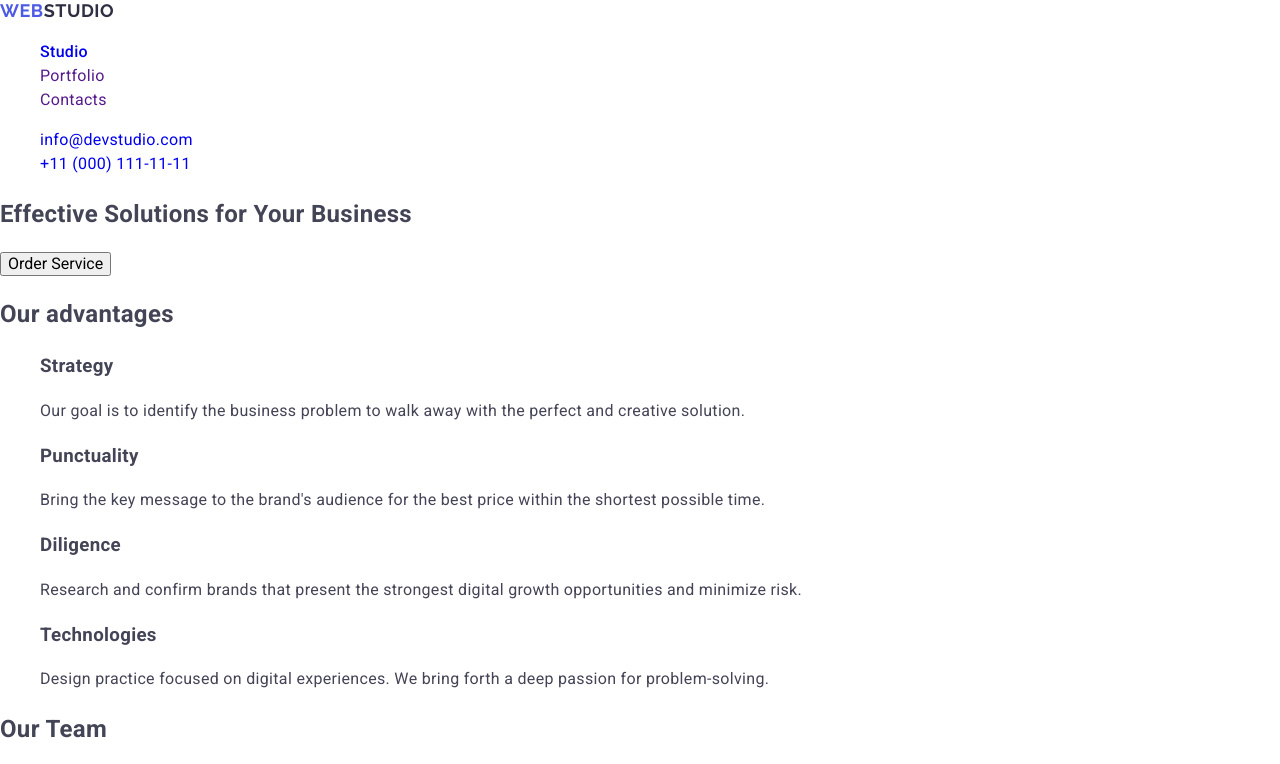
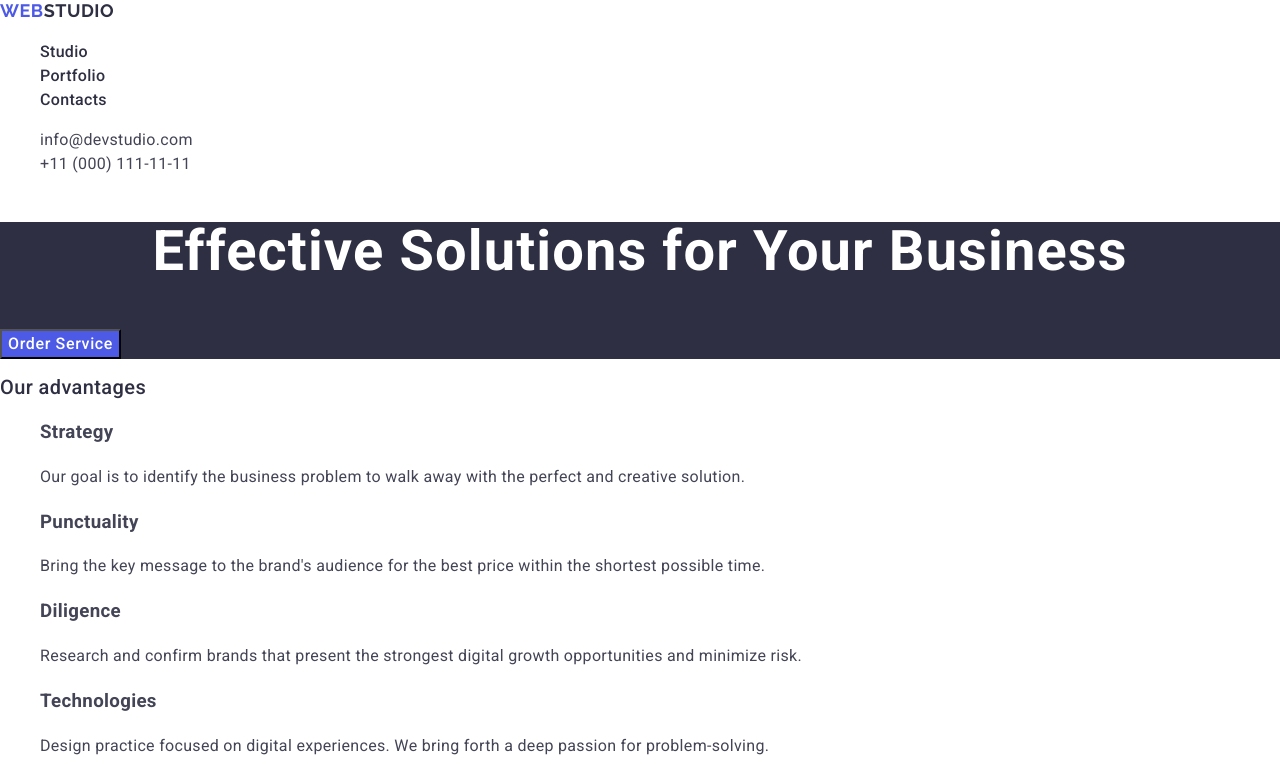
Before and after one commit to JohnRealy/goit-markup-hw-02, a plain HTML site: page index.html in a window 1280 px wide. Shown: the top 764 px of the page. Drawn offline with nearby package versions, Linux system fonts and the light colour scheme.

Commit message:
Styles changes

```diff
--- a/css/style.css
+++ b/css/style.css
@@ -13,7 +13,6 @@ ol{
 
 a{
 	text-decoration: none;
-	font-style: normal;
 }
 
 .logo{
@@ -30,11 +29,58 @@ a{
 	color:#2E2F42;
 }
 
-.studio-link{
+.studio-links{
 	font-weight: 500;
+	color:#2e2f42;
+}
+
+.studio-links:hover,
+.studio-links:focus{
+	color:#404bbf;
+}
+
+.adress-links{
+	font-style: normal;
+	color:#434455;
 }
 
 .adress-links:hover,
 .adress-links:focus{
 	color:#404bbf;
 }
+
+.hero{
+	background-color:#2e2f42;
+}
+
+.hero-title{
+	color:#ffffff;
+	font-size: 56px;
+	line-height: 1.07;
+	text-align: center;
+	letter-spacing: 0.02em;
+}
+
+.hero-btn{
+	background-color: #4D5AE5;
+	font-family: "Roboto", sans-serif;
+	font-weight: 500;
+	font-size: 16px;
+	line-height: 1.5;
+	letter-spacing: 0.04em;
+	color:#ffffff;
+	cursor: pointer;
+}
+
+.hero-btn:hover,
+.hero-btn:focus{
+	background-color: #404BBF;
+}
+
+.main-heading{
+	font-weight: 500;
+	font-size: 20px;
+	line-height: 1.2;
+	letter-spacing: 0.02em;
+	color:#2e2f42;
+}
--- a/index.html
+++ b/index.html
@@ -19,9 +19,9 @@
 		<nav>
 			<a href="./index.html" class="logo">Web<span class="logo-second-part">Studio</span></a>
 			<ul>
-				<li><a href="./index.html" class="studio-link">Studio</a></li>
-				<li><a href="">Portfolio</a></li>
-				<li><a href="">Contacts</a></li>
+				<li><a href="./index.html" class="studio-links">Studio</a></li>
+				<li><a href="" class="studio-links">Portfolio</a></li>
+				<li><a href="" class="studio-links">Contacts</a></li>
 			</ul>
 		</nav>
 		<address class="adress-links">
@@ -32,16 +32,16 @@
 		</address>
 	</header>
 	<main>
-		<section>
-			<h1>Effective Solutions for Your Business</h1>
-			<button type="button">Order Service</button>
+		<section class="hero">
+			<h1 class="hero-title">Effective Solutions for Your Business</h1>
+			<button type="button" class="hero-btn">Order Service</button>
 		</section>
 		<section>
-			<h2>Our advantages</h2>
+			<h2 class="main-heading">Our advantages</h2>
 			<ul>
 				<li>
 					<h3>Strategy</h3>
-					<p>
+					<p class="our-advantages-item">
 						Our goal is to identify the business problem to walk away with the
 						perfect and creative solution.
 					</p>
```
